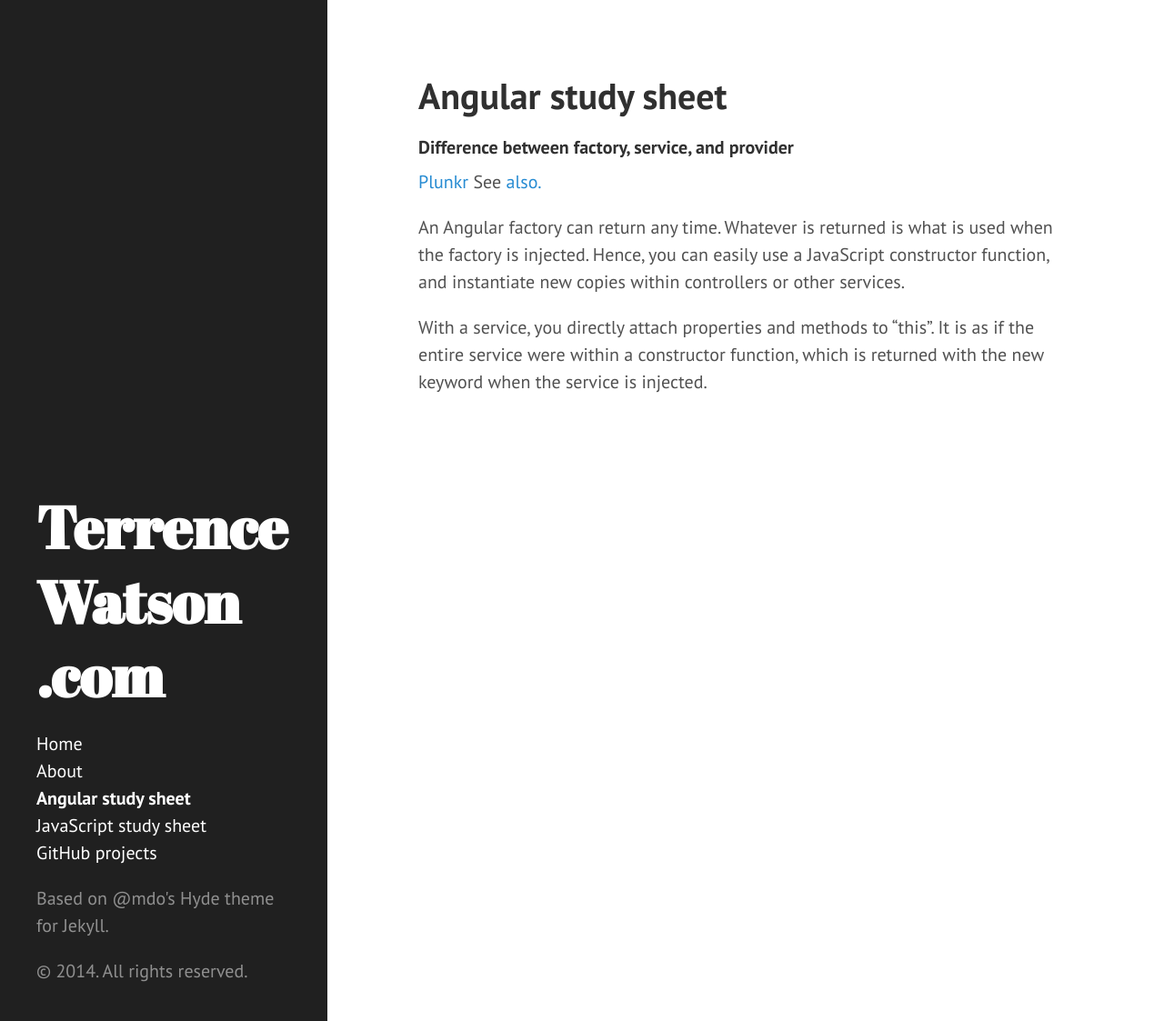
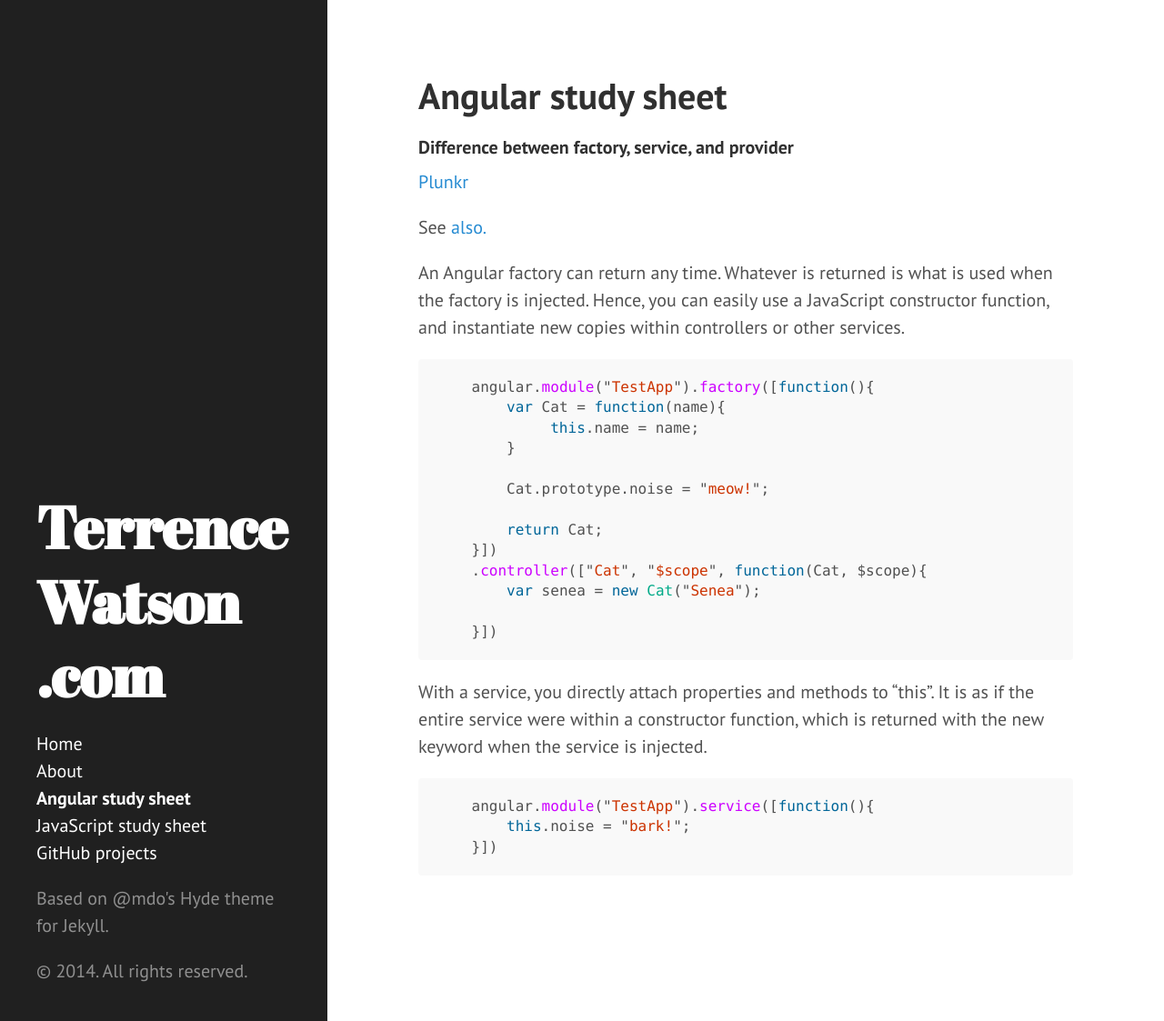
Before and after one commit to selfinterest/selfinterest.github.io, a Jekyll site: the page built from angular.md, in a window 1280 px wide and 1123 px high. Shown: the whole window at 91% size. Built offline with Jekyll 4.4.1, drawn with Linux system fonts in a browser that asks for light colours; nearby versions of some CDN libraries; Markdown is read by kramdown in place of the engine named in the settings.

Commit message:
Added angular sheet

````diff
--- a/angular.md
+++ b/angular.md
@@ -4,8 +4,28 @@ title: Angular study sheet
 ---
 #### Difference between factory, service, and provider
 [Plunkr](http://plnkr.co/bhq1ilgHUygLe5rcftBi)
+
 See [also.](http://tylermcginnis.com/angularjs-factory-vs-service-vs-provider/)
 
 An Angular factory can return any time. Whatever is returned is what is used when the factory is injected. Hence, you can easily use a JavaScript constructor function, and instantiate new copies within controllers or other services.
+ ```javascript
+    angular.module("TestApp").factory([function(){
+        var Cat = function(name){
+             this.name = name;
+        }
 
+        Cat.prototype.noise = "meow!";
+
+        return Cat;
+    }])
+    .controller(["Cat", "$scope", function(Cat, $scope){
+        var senea = new Cat("Senea");
+
+    }])
+ ```
 With a service, you directly attach properties and methods to "this". It is as if the entire service were within a constructor function, which is returned with the new keyword when the service is injected.
+ ```javascript
+    angular.module("TestApp").service([function(){
+        this.noise = "bark!";
+    }])
+ ```
````
